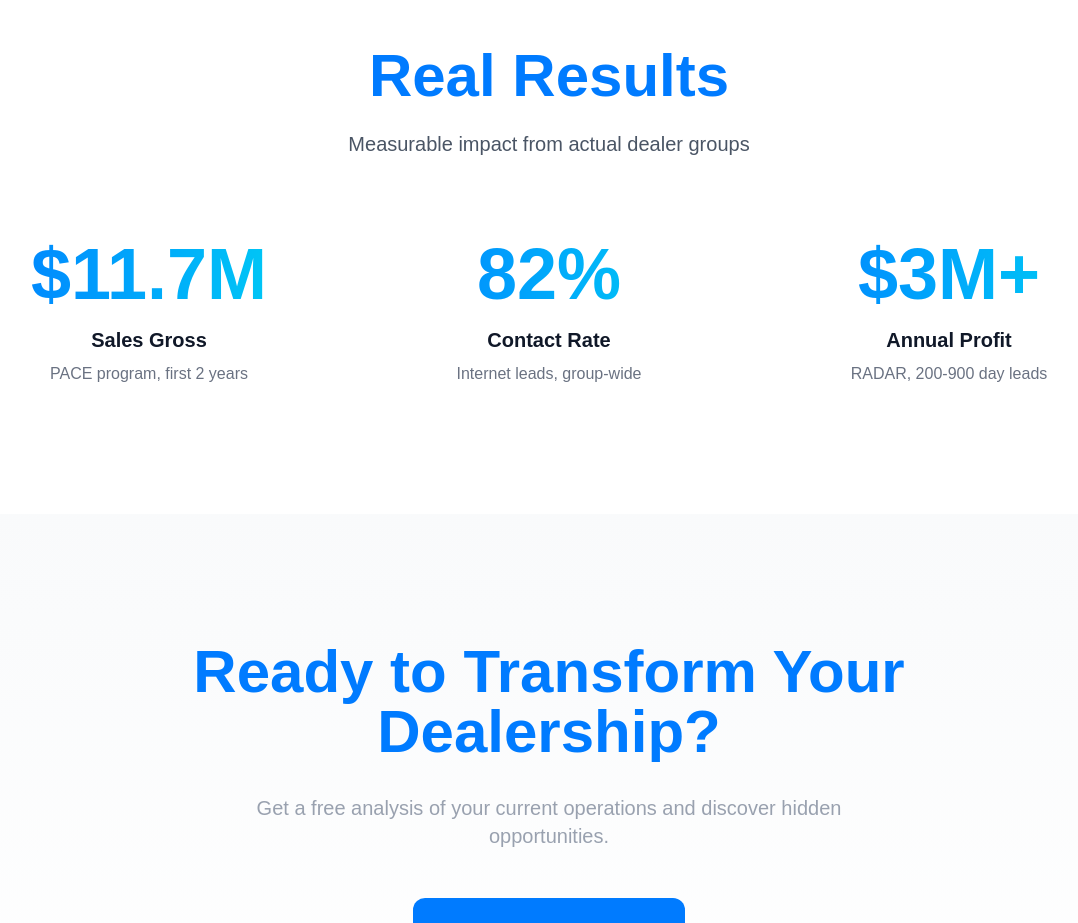
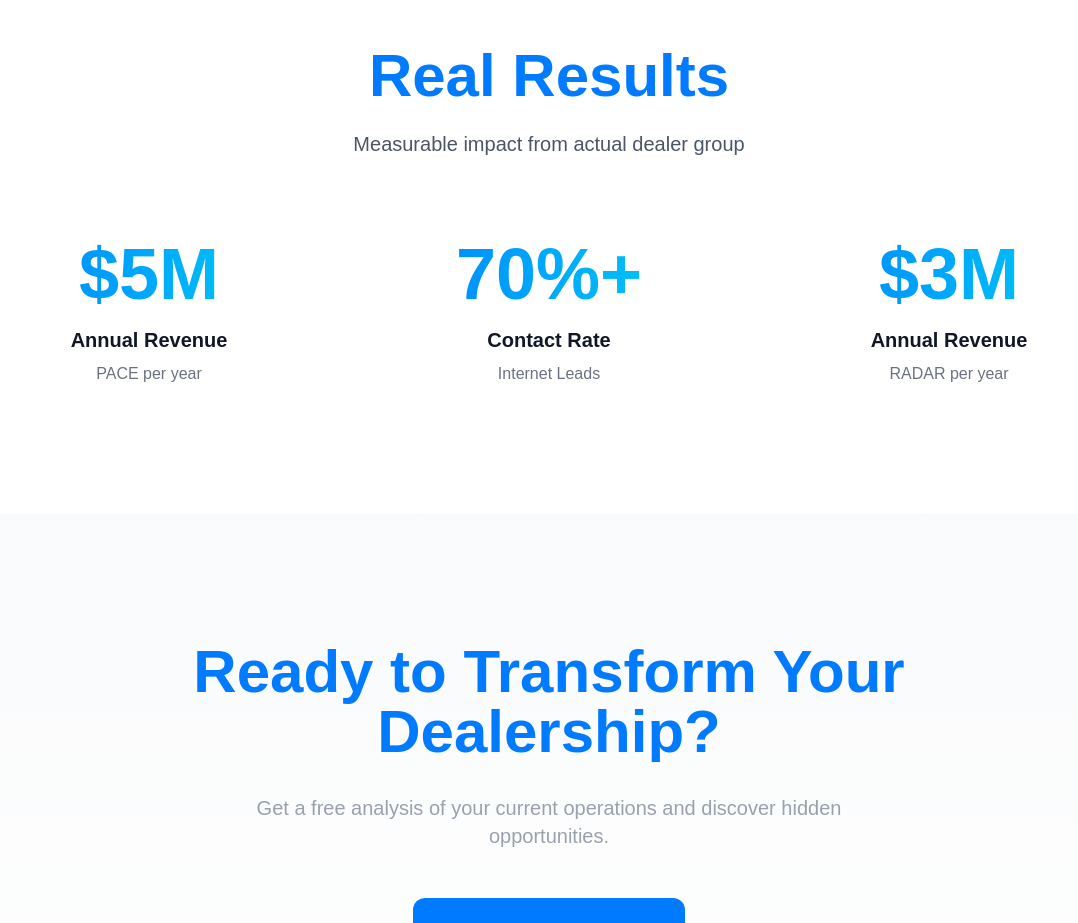
Before and after one commit to markwarddesign/dealertransparency, a Next.js app: page / in a window 1280 px wide. Shown: the part 1660-2583 px from the top of the page, without its empty margins (91-1169 px from the left). Built offline with nearby package versions, Linux system fonts and the light colour scheme.

Commit message:
Update page.tsx

```diff
--- a/src/app/page.tsx
+++ b/src/app/page.tsx
@@ -143,32 +143,32 @@ export default function Home() {
         <div className="container mx-auto max-w-6xl">
           <div className="text-center mb-20">
             <h2 className={`text-5xl lg:text-6xl font-bold mb-6 ${isDarkMode ? '' : 'bg-clip-text text-transparent bg-gradient-to-r from-electric-blue via-electric-blue to-electric-blue'}`}>Real Results</h2>
-            <p className={`text-xl ${isDarkMode ? "text-gray-400" : "text-gray-600"}`}>Measurable impact from actual dealer groups</p>
+            <p className={`text-xl ${isDarkMode ? "text-gray-400" : "text-gray-600"}`}>Measurable impact from actual dealer group</p>
           </div>
 
           <div className="grid grid-cols-1 md:grid-cols-3 gap-12">
             <div className="text-center group">
               <div className="text-6xl lg:text-7xl font-black bg-clip-text text-transparent bg-gradient-to-r from-electric-blue to-cyan-400 mb-4">
-                $11.7M
+                $5M
               </div>
-              <div className="text-xl font-bold mb-2">Sales Gross</div>
-              <div className="text-gray-500">PACE program, first 2 years</div>
+              <div className="text-xl font-bold mb-2">Annual Revenue</div>
+              <div className="text-gray-500">PACE per year</div>
             </div>
 
             <div className="text-center group">
               <div className="text-6xl lg:text-7xl font-black bg-clip-text text-transparent bg-gradient-to-r from-electric-blue to-cyan-400 mb-4">
-                82%
+                70%+
               </div>
               <div className="text-xl font-bold mb-2">Contact Rate</div>
-              <div className="text-gray-500">Internet leads, group-wide</div>
+              <div className="text-gray-500">Internet Leads</div>
             </div>
 
             <div className="text-center group">
               <div className="text-6xl lg:text-7xl font-black bg-clip-text text-transparent bg-gradient-to-r from-electric-blue to-cyan-400 mb-4">
-                $3M+
+                $3M
               </div>
-              <div className="text-xl font-bold mb-2">Annual Profit</div>
-              <div className="text-gray-500">RADAR, 200-900 day leads</div>
+              <div className="text-xl font-bold mb-2">Annual Revenue</div>
+              <div className="text-gray-500">RADAR per year</div>
             </div>
           </div>
         </div>
```
